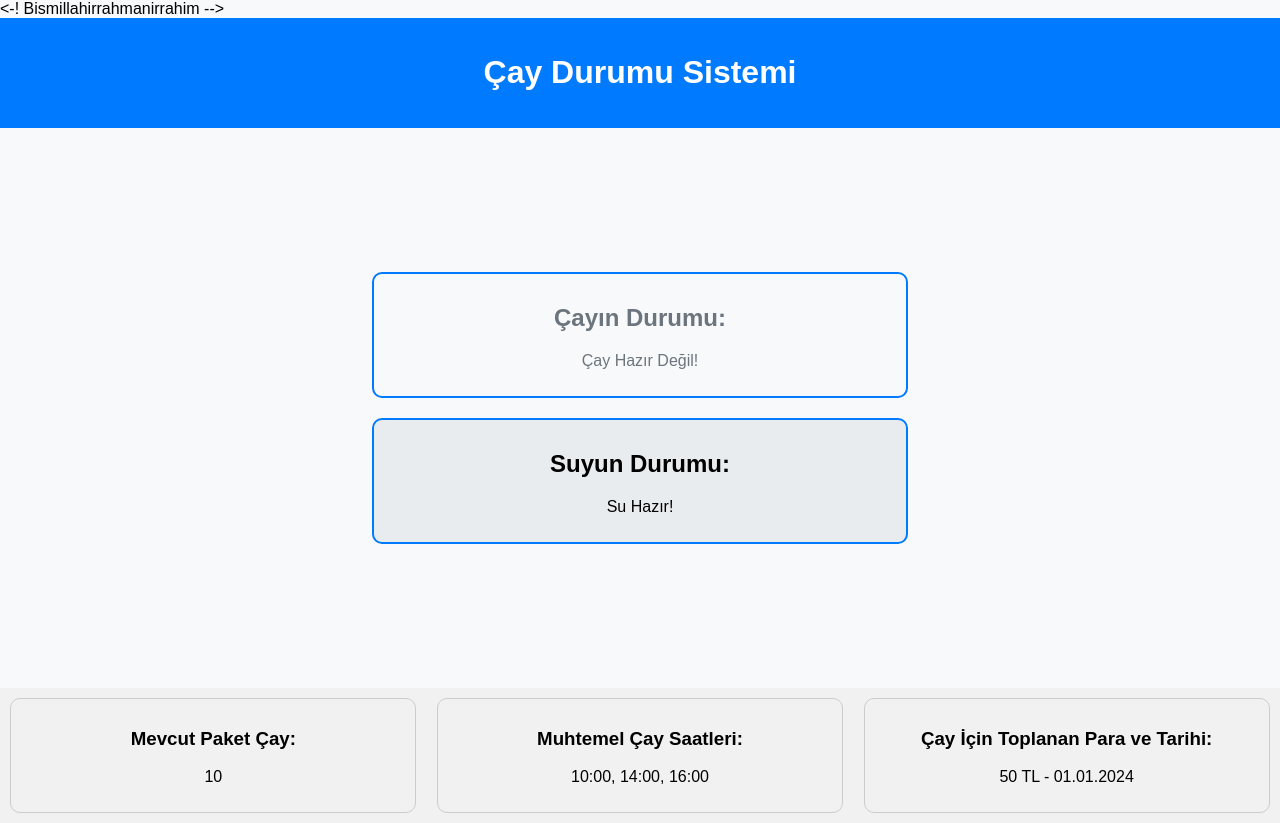
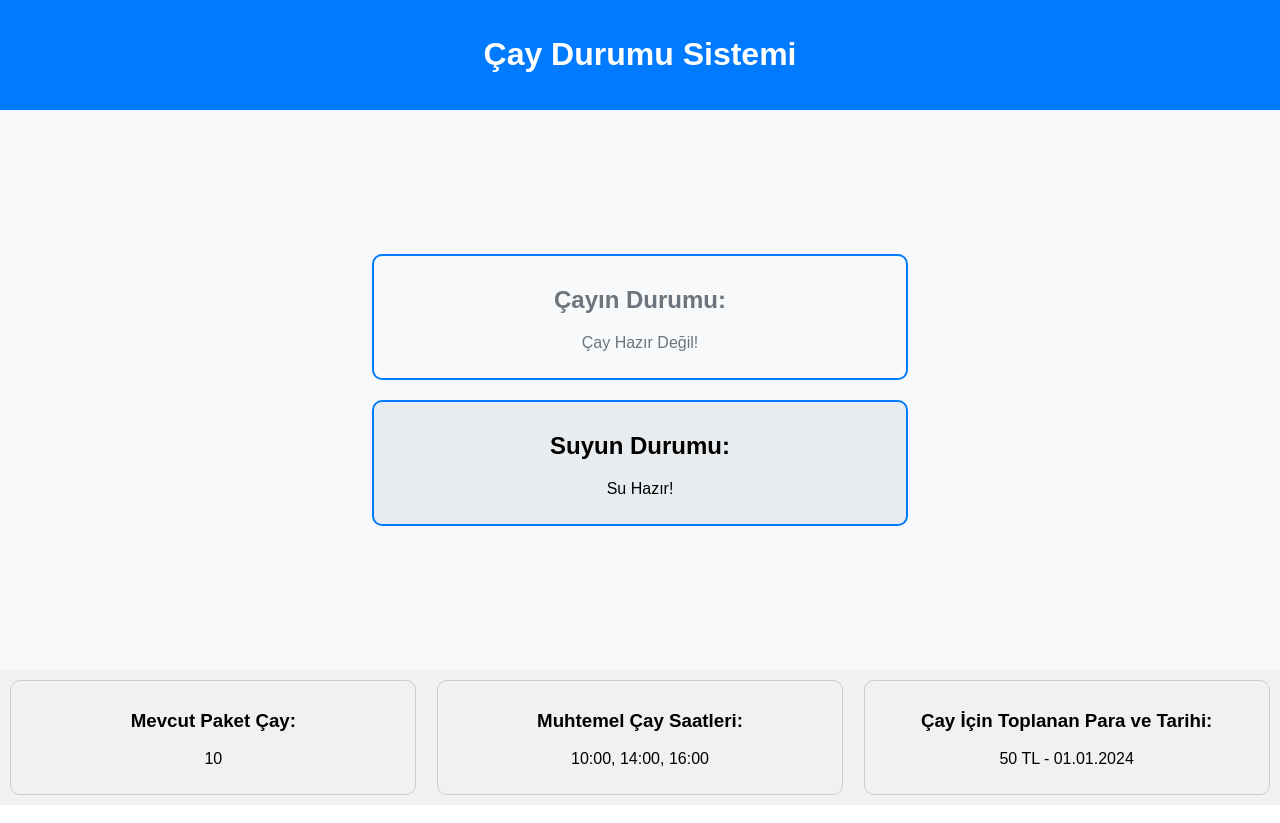
Before and after one commit to ReceproF/cay_durumu_sistemi, a Flask app: page / in a window 1280 px wide. Run offline with Flask 3, Linux system fonts and the light colour scheme.

Commit message:
Update index.html

```diff
--- a/templates/index.html
+++ b/templates/index.html
@@ -1,6 +1,3 @@
-<-!
-    Bismillahirrahmanirrahim
--->
 <!DOCTYPE html>
 <html lang="en">
 <head>
```
